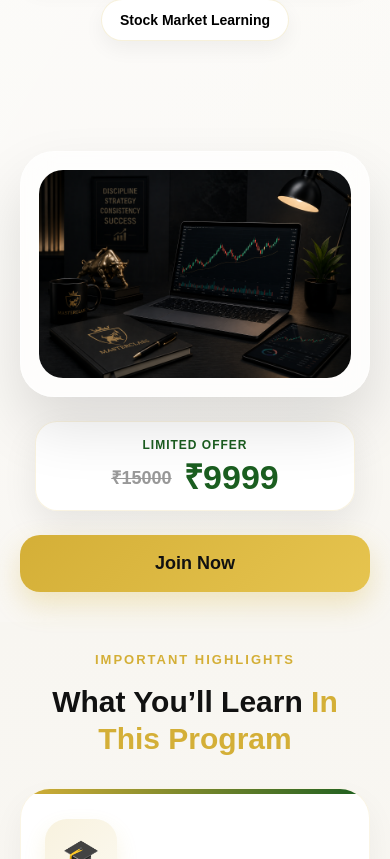
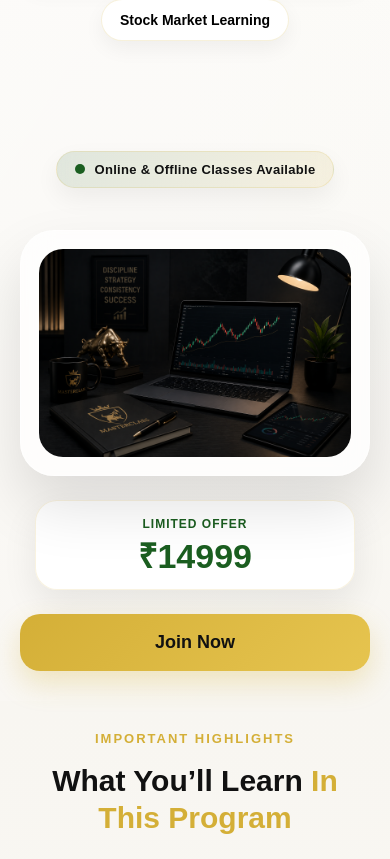
Before and after one commit to Nagashree545/MTA, a React (Create React App) app: page /masterclass in a window 390 px wide. Shown: the part 1105-1964 px from the top of the page. Built offline with nearby package versions, Linux system fonts and the light colour scheme.

Commit message:
updated master trader page

```diff
--- a/src/Components/MasterClass.jsx
+++ b/src/Components/MasterClass.jsx
@@ -140,6 +140,20 @@ One of the biggest advantages of this course is the <strong style={{ color: "bla
             <div className={styles.rightContent}>
 
               {/* IMAGE */}
+              {/* <div className={styles.imageCard}>
+
+                <img
+                  src={heroImage}
+                  alt="Master Trader Stock Market Learning"
+                />
+
+              </div> */}
+              <div className={styles.modeRibbon}>
+                <span className={styles.liveDot}></span>
+                Online & Offline Classes Available
+              </div>
+
+              {/* IMAGE */}
               <div className={styles.imageCard}>
 
                 <img
@@ -158,13 +172,11 @@ One of the biggest advantages of this course is the <strong style={{ color: "bla
 
                 <div className={styles.priceWrap}>
 
-                  <span className={styles.oldPrice}>
-                    ₹15000
+                  <span className={styles.newPrice}>
+                    ₹14999
                   </span>
 
-                  <span className={styles.newPrice}>
-                    ₹9999
-                  </span>
+
 
                 </div>
 
@@ -377,13 +389,11 @@ One of the biggest advantages of this course is the <strong style={{ color: "bla
               {/* RIGHT */}
               <div className={styles.masterPriceRight}>
 
-                <div className={styles.masterOldPrice}>
-                  ₹15000
+                <div className={styles.masterNewPrice}>
+                  ₹14999
                 </div>
 
-                <div className={styles.masterNewPrice}>
-                  ₹9999
-                </div>
+
 
                 <Link
                   to="/contactpage"
--- a/src/Components/MasterTrading.jsx
+++ b/src/Components/MasterTrading.jsx
@@ -140,6 +140,10 @@ export default function MasterTrader() {
             <div className={styles.rightContent}>
 
               {/* IMAGE */}
+               <div className={styles.modeRibbon}>
+                <span className={styles.liveDot}></span>
+                Online & Offline Classes Available
+              </div>
               <div className={styles.imageCard}>
 
                 <img
--- a/src/Styles/MasterTrading.module.css
+++ b/src/Styles/MasterTrading.module.css
@@ -1209,3 +1209,95 @@
     font-size: 13px;
   }
 }
+/* =========================
+   MODE RIBBON
+========================= */
+
+.modeRibbon {
+  position: relative;
+
+  display: inline-flex;
+  align-items: center;
+  gap: 10px;
+
+  padding: 12px 22px;
+
+  margin-bottom: 20px;
+
+  border-radius: 40px;
+
+  background:
+    linear-gradient(
+      135deg,
+      rgba(27,94,32,0.12),
+      rgba(212,175,55,0.12)
+    );
+
+  border: 1px solid rgba(212,175,55,0.18);
+
+  color: var(--primary-dark);
+
+  font-size: 14px;
+  font-weight: 700;
+
+  letter-spacing: 0.3px;
+
+  box-shadow:
+    0 10px 25px rgba(0,0,0,0.06);
+
+  backdrop-filter: blur(10px);
+}
+
+.liveDot {
+  width: 10px;
+  height: 10px;
+
+  border-radius: 50%;
+
+  background: #1b5e20;
+
+  position: relative;
+}
+
+.liveDot::after {
+  content: "";
+
+  position: absolute;
+  inset: -5px;
+
+  border-radius: 50%;
+
+  background: rgba(27,94,32,0.25);
+
+  animation: pulseGlow 1.8s infinite;
+}
+
+@keyframes pulseGlow {
+
+  0% {
+    transform: scale(0.8);
+    opacity: 1;
+  }
+
+  70% {
+    transform: scale(1.8);
+    opacity: 0;
+  }
+
+  100% {
+    opacity: 0;
+  }
+}
+
+
+/* MOBILE */
+
+@media (max-width: 768px) {
+
+  .modeRibbon {
+    font-size: 13px;
+    padding: 10px 18px;
+    margin-bottom: 18px;
+  }
+
+}
```
Lines whose indentation alone changed are shown as unchanged.
